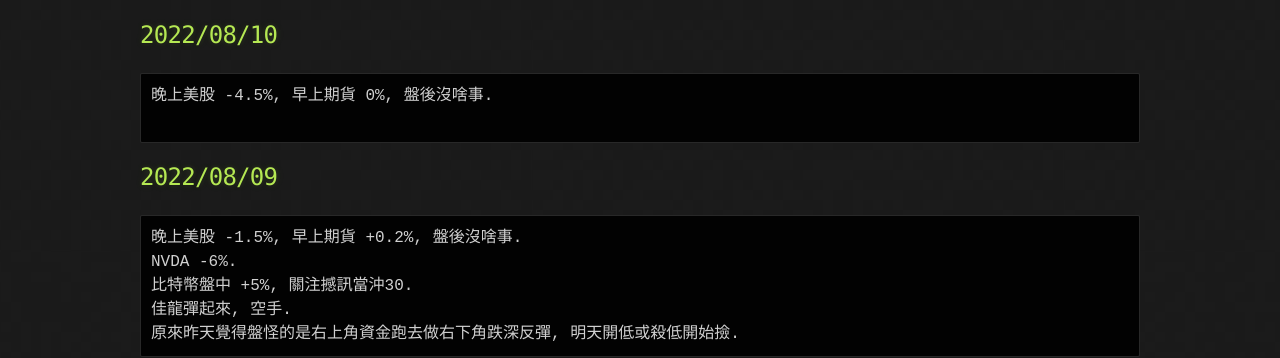
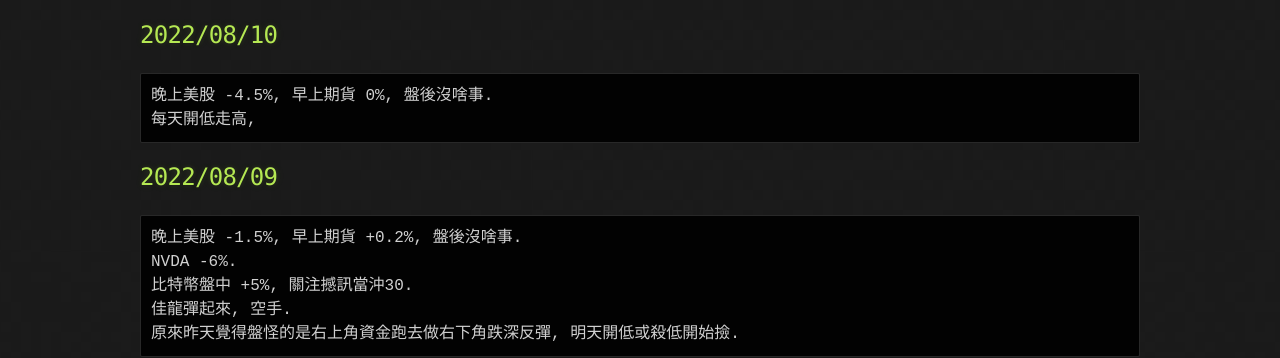
Before and after one commit to lepg5487/Stock_God, a Jekyll site: the page built from index.md, in a window 1280 px wide and 900 px high. Shown: the part 281-639 px from the top of the window. Built offline with Jekyll 4.4.1, drawn with Linux system fonts in a browser that asks for light colours; our own code applies the rules of GitHub Pages for plain Markdown files.

Commit message:
Update index.md

````diff
--- a/index.md
+++ b/index.md
@@ -7,7 +7,7 @@ layout: testlayouts
 ## 2022/08/10
 ```
 晚上美股 -4.5%, 早上期貨 0%, 盤後沒啥事.
-
+每天開低走高,
 ```
 
 ## 2022/08/09
````
